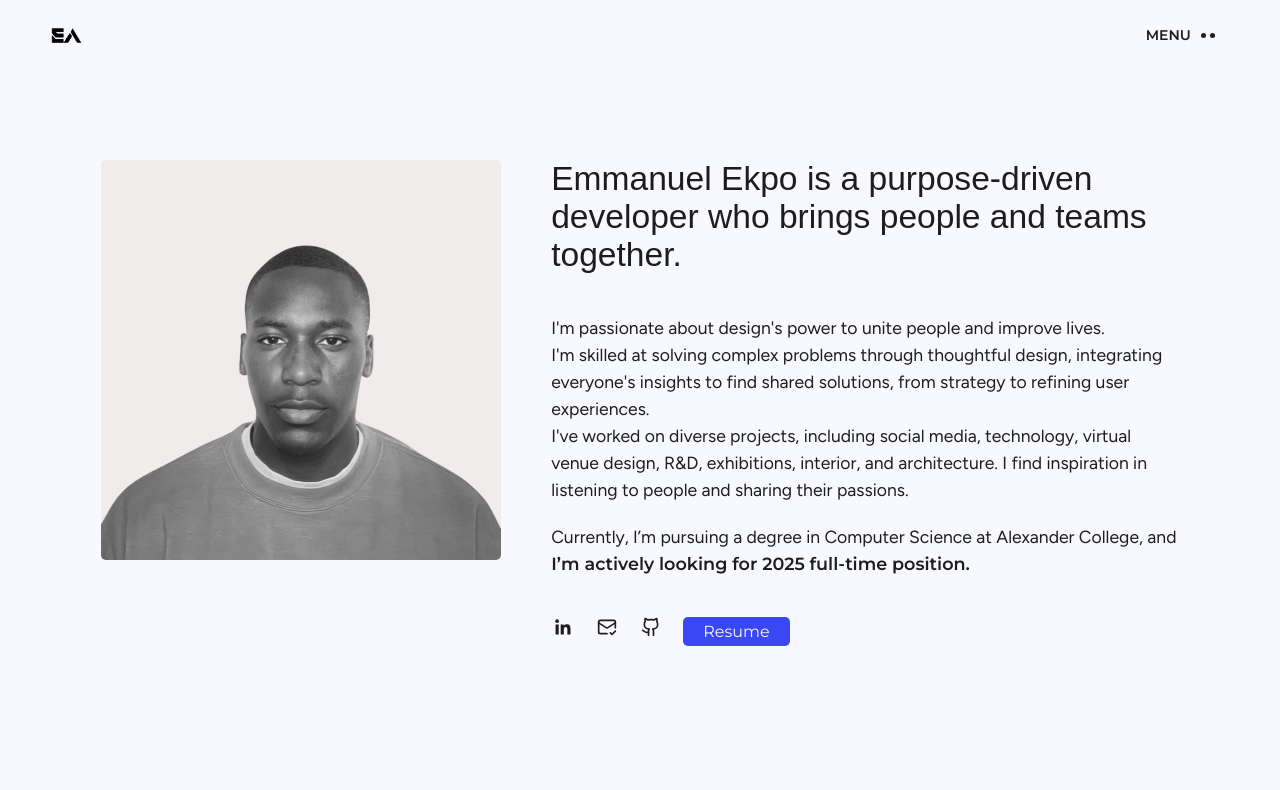
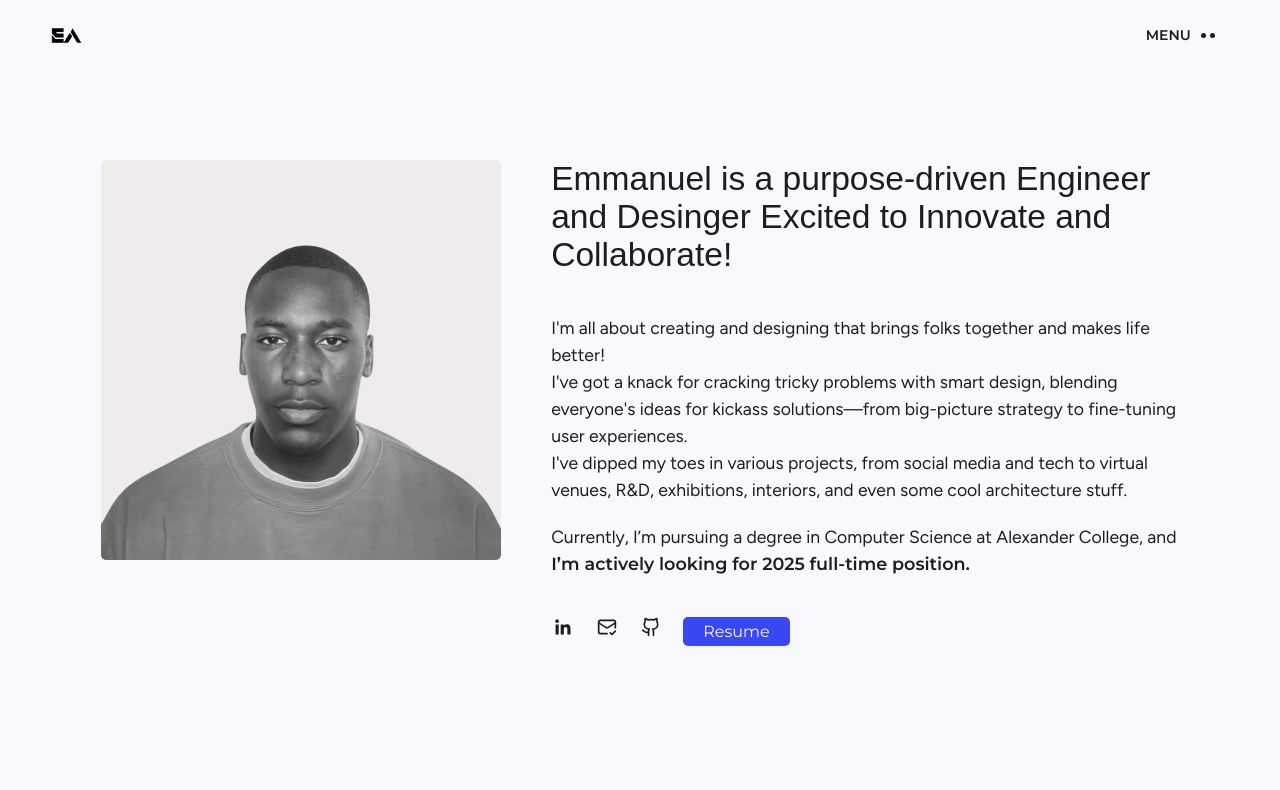
Before and after one commit to Ekpo-Emmanuel/portfolio3, a Next.js app: page /about in a window 1280 px wide. Shown: the top 790 px of the page. Built offline with nearby package versions, Linux system fonts and the light colour scheme; a web font is replaced by a local one.

Commit message:
Mini changes

```diff
--- a/app/(pages)/about/page.js
+++ b/app/(pages)/about/page.js
@@ -53,9 +53,9 @@ const About = () => {
         <div className='sec1'>
           <MyImage />
           <div className='details'>
-            <p className='title'>Emmanuel Ekpo is a purpose-driven developer who brings people and teams together.</p>
+            <p className='title'>Emmanuel is a purpose-driven Engineer and Desinger  Excited to Innovate and Collaborate!</p>
             <p className='desc'>
-              <span>I'm passionate about design's power to unite people and improve lives. <br /> I'm skilled at solving complex problems through thoughtful design, integrating everyone's insights to find shared solutions, from strategy to refining user experiences. <br /> I've worked on diverse projects, including social media, technology, virtual venue design, R&D, exhibitions, interior, and architecture. I find inspiration in listening to people and sharing their passions.</span>
+              <span>I'm all about creating and designing that brings folks together and makes life better!<br />  I've got a knack for cracking tricky problems with smart design, blending everyone's ideas for kickass solutions—from big-picture strategy to fine-tuning user experiences. <br /> I've dipped my toes in various projects, from social media and tech to virtual venues, R&D, exhibitions, interiors, and even some cool architecture stuff.</span>
               <span>Currently, I’m pursuing a degree in Computer Science at Alexander College, and <strong> I’m actively looking for 2025 full-time position.</strong></span></p>
             <div className='stack'>
               {Links.map((link, index) => (
--- a/app/(pages)/archieve/components/portfolio.js
+++ b/app/(pages)/archieve/components/portfolio.js
@@ -11,7 +11,7 @@ export default function OldPorfolio() {
                 <img src="/assets/images/old Portfolios/portfolio1.png" alt="portfolio1" />
             </div>
             <div>
-                <Link href="/" target="_blank"><span>Visit <ArrowUpRight /></span></Link>
+                <Link href="https://porfolio-prev44.000webhostapp.com/Ea%20Dev/" target="_blank"><span>Visit <ArrowUpRight /></span></Link>
                 {/* <p>Date</p> */}
             </div>
         </div>
@@ -20,7 +20,7 @@ export default function OldPorfolio() {
                 <img src="/assets/images/old Portfolios/portfolio2.png" alt="portfolio2" />
             </div>
             <div>
-                <Link href="/" target="_blank"><span>Visit <ArrowUpRight /></span></Link>
+                <Link href="https://emmanuelea.netlify.app/" target="_blank"><span>Visit <ArrowUpRight /></span></Link>
                 {/* <p>Date</p> */}
             </div>
         </div>
--- a/app/layout.js
+++ b/app/layout.js
@@ -16,7 +16,7 @@ export default function RootLayout({ children }) {
       <head>
       <link
         rel="icon"
-        href="/assets/images/ea_logo.svg"
+        href="/assets/images/logo_dark.png"
         type="image/png"
       />
       <Meta />
```
